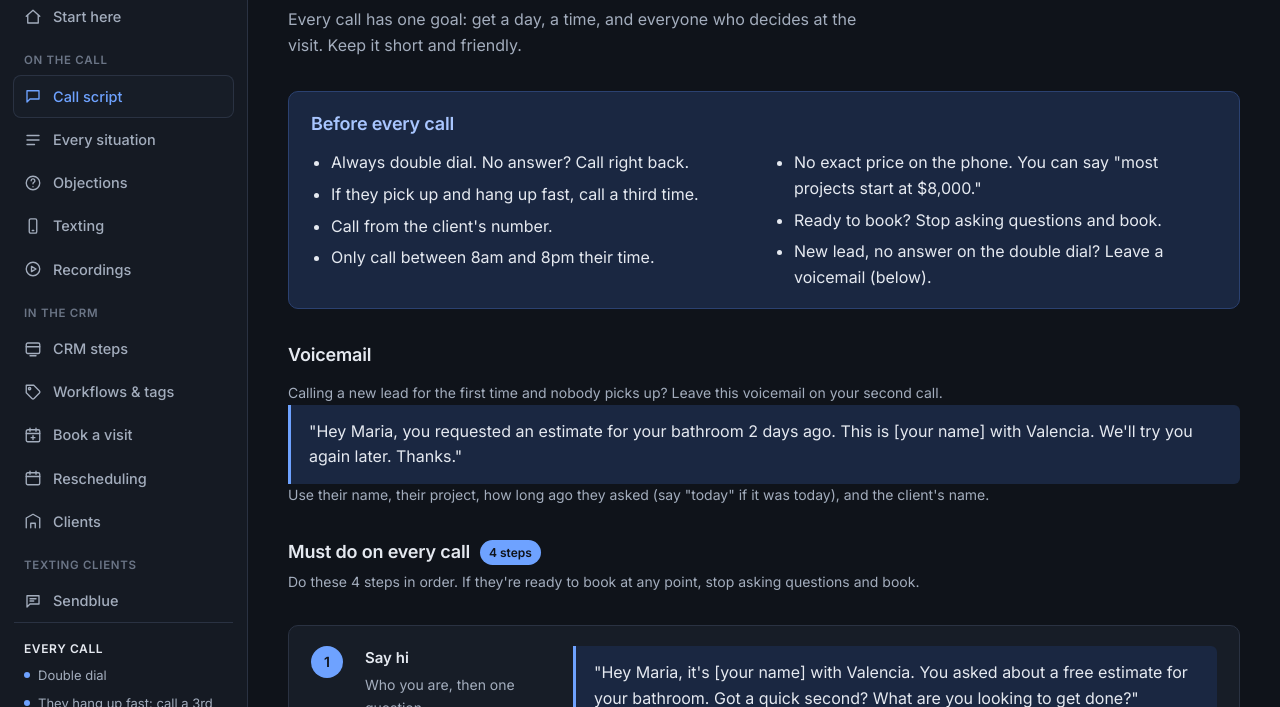
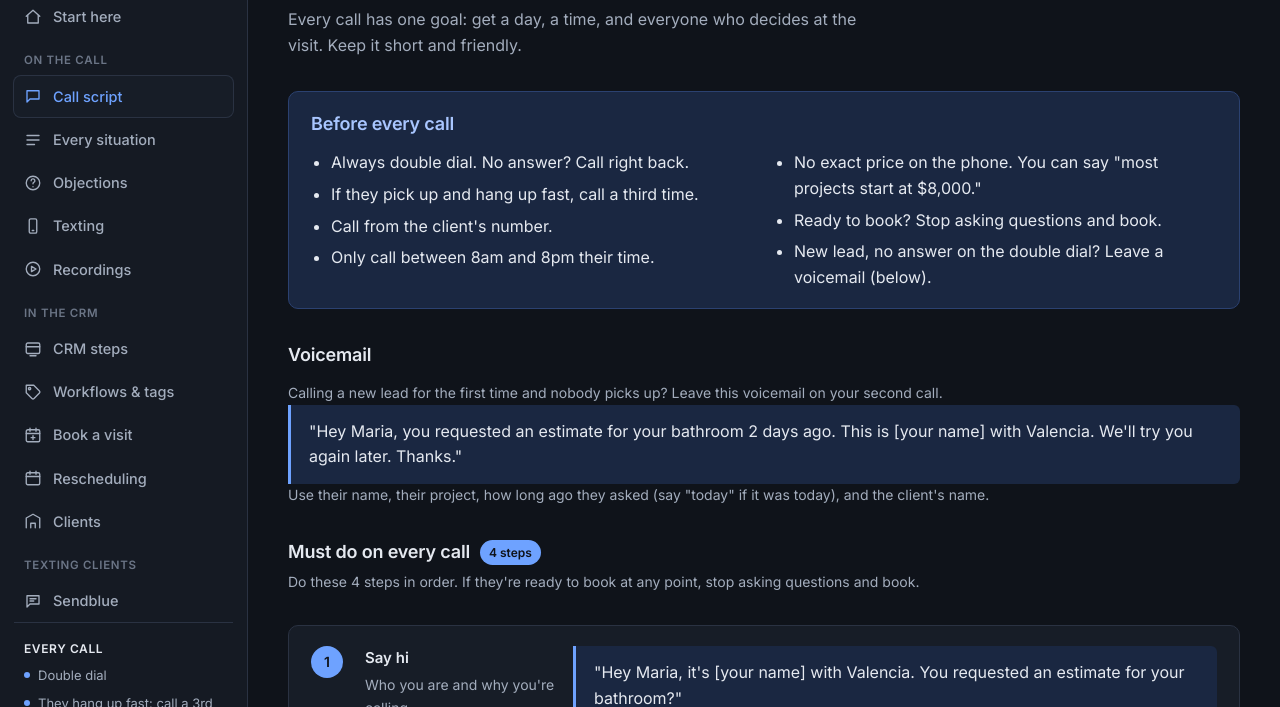
Before and after one commit to LeoMelaye1/BuildSignals.com, a plain HTML site: page calldesk/index.html in a window 1280 px wide. Both pictures are taken after a click on the button "Call script". Shown: the part 93-800 px from the top of the page. Drawn offline with Linux system fonts and the light colour scheme.

Commit message:
Call desk: new opener from Leo on the script and new-lead cards
Co-Authored-By: Claude Opus 5.5 <noreply@anthropic.com>

```diff
--- a/calldesk/index.html
+++ b/calldesk/index.html
@@ -368,8 +368,8 @@ pre.format{margin:0;font:14px/1.6 ui-monospace,Menlo,monospace;background:var(--
   </div>
 
   <div class="flow">
-    <div class="stage"><div><h3>Say hi</h3><p class="note">Who you are, then one question</p></div>
-      <div class="body"><blockquote>"Hey Maria, it's [your name] with Valencia. You asked about a free estimate for your bathroom. Got a quick second? What are you looking to get done?"</blockquote></div></div>
+    <div class="stage"><div><h3>Say hi</h3><p class="note">Who you are and why you're calling</p></div>
+      <div class="body"><blockquote>"Hey Maria, it's [your name] with Valencia. You requested an estimate for your bathroom?"</blockquote><p class="muted">They say: "Yes, I remember."</p><blockquote>"Great. What were you looking to get done exactly?"</blockquote><p class="muted">Use their project, like bathroom or kitchen. You can say estimate or quote.</p></div></div>
 
     <div class="stage key"><div><h3>Materials, then who decides</h3><p class="note">Ask these two right after each other</p></div>
       <div class="body"><blockquote>"Any idea on materials? Tile, slab, acrylic? We bring samples of all the options so you can see them."</blockquote>
@@ -419,7 +419,7 @@ pre.format{margin:0;font:14px/1.6 ui-monospace,Menlo,monospace;background:var(--
         <div class="body"><p><b>Goal:</b> get them to pick up. Only say your name and the appointment.</p><blockquote>"Hi, it's [your name], calling about your appointment."</blockquote><p>That's it. Wait for them to pick up. If it hangs up or goes to voicemail, that counts as no answer.</p></div></div>
 
       <div class="stage"><div><h3>Brand new lead</h3><p class="note">Your call list says New [Client] Facebook Lead</p></div>
-        <div class="body"><p><b>Goal:</b> book the visit. Call right away and double dial.</p><blockquote>"Hey Maria, it's [your name] with Valencia. You just asked about a free estimate for your bathroom. Got a quick second?"</blockquote><p>Then run the <a href="#script" data-go="script">call script</a>.</p><p><b>No answer on either call?</b> Leave a voicemail on the second one:</p><blockquote>"Hey Maria, you requested an estimate for your bathroom 2 days ago. This is [your name] with Valencia. We'll try you again later. Thanks."</blockquote></div></div>
+        <div class="body"><p><b>Goal:</b> book the visit. Call right away and double dial.</p><blockquote>"Hey Maria, it's [your name] with Valencia. You requested an estimate for your bathroom?"</blockquote><p>Then run the <a href="#script" data-go="script">call script</a>.</p><p><b>No answer on either call?</b> Leave a voicemail on the second one:</p><blockquote>"Hey Maria, you requested an estimate for your bathroom 2 days ago. This is [your name] with Valencia. We'll try you again later. Thanks."</blockquote></div></div>
 
       <div class="stage"><div><h3>Hasn't answered yet</h3><p class="note">Your call list says Nurture - [Client] Lead Processing</p></div>
         <div class="body"><p><b>Goal:</b> reach them. Double dial. If they pick up and hang up fast, call a third time.</p><p>No answer? Send one short text:</p><blockquote>"Hey Maria, it's [your name] with Valencia. Just tried you about the bathroom. Is texting easier?"</blockquote><p><b>In the CRM:</b> leave the stage on Connecting. The CRM adds your next call by itself.</p></div></div>
@@ -437,7 +437,7 @@ pre.format{margin:0;font:14px/1.6 ui-monospace,Menlo,monospace;background:var(--
         <div class="body"><p>Treat them like two leads. Make one call for each client, from that client's number, and book on that client's calendar.</p></div></div>
 
       <div class="stage"><div><h3>CaliFirst lead</h3><p class="note">They have the tag califirst-remodel</p></div>
-        <div class="body"><p>Use the same script. Don't say an owner's name, just say "our team". Never book a Saturday.</p><blockquote>"Hey, it's [your name] with CaliFirst Remodel. You asked about a free estimate. Got a quick second?"</blockquote></div></div>
+        <div class="body"><p>Use the same script. Don't say an owner's name, just say "our team". Never book a Saturday.</p><blockquote>"Hey Maria, it's [your name] with CaliFirst Remodel. You requested an estimate for your bathroom?"</blockquote></div></div>
     </div>
   </div>
 
@@ -614,7 +614,7 @@ pre.format{margin:0;font:14px/1.6 ui-monospace,Menlo,monospace;background:var(--
     <div class="tw"><table class="wf">
       <thead><tr><th>Name</th><th>Who this is</th><th>What to do and say</th></tr></thead>
       <tbody>
-        <tr><td class="q">New [Client] Facebook Lead</td><td>Just filled out the form. Brand new.</td><td><b>Book the visit.</b> Call now and double dial.<blockquote>"Hey Maria, it's [your name] with Valencia. You just asked about a free estimate for your bathroom. Got a quick second?"</blockquote><small>Then run the full <a href="#script" data-go="script">call script</a>.</small></td></tr>
+        <tr><td class="q">New [Client] Facebook Lead</td><td>Just filled out the form. Brand new.</td><td><b>Book the visit.</b> Call now and double dial.<blockquote>"Hey Maria, it's [your name] with Valencia. You requested an estimate for your bathroom?"</blockquote><small>Then run the full <a href="#script" data-go="script">call script</a>.</small></td></tr>
         <tr><td class="q">Nurture - [Client] Lead Processing (&lt;7 Days)</td><td>Came in this week but hasn't booked. They've been getting our texts.</td><td><b>Book the visit.</b><blockquote>"Hey Maria, it's [your name] with Valencia. Following up on your bathroom estimate. Still looking to get it done?"</blockquote><small>If they say yes, go to the <a href="#script" data-go="script">call script</a>.</small></td></tr>
         <tr><td class="q">Self-booked: confirm - calls + texts until reached</td><td>Booked online by themselves. Nobody has talked to them yet.</td><td><b>Make sure the visit is still on. Don't sell.</b><blockquote>"Hey Maria, it's [your name] with Valencia. Saw you booked for Thursday at 10. Got a quick second so we're ready when we come out?"</blockquote><small>Ask about the job, materials and who decides. Say the day and time back. Then set the stage to Booked - Confirmed.</small></td></tr>
         <tr><td class="q">CaliFirst - Resume calls after payment pause (Oct 30)</td><td>Older CaliFirst leads we stopped calling for a while. Now we call them again.</td><td><b>Book the visit.</b><blockquote>"Hey, it's [your name] with CaliFirst Remodel. Following up on your remodel request from a few weeks back. Still thinking about it?"</blockquote><small>Don't say an owner's name for CaliFirst. Say "our team".</small></td></tr>
```
